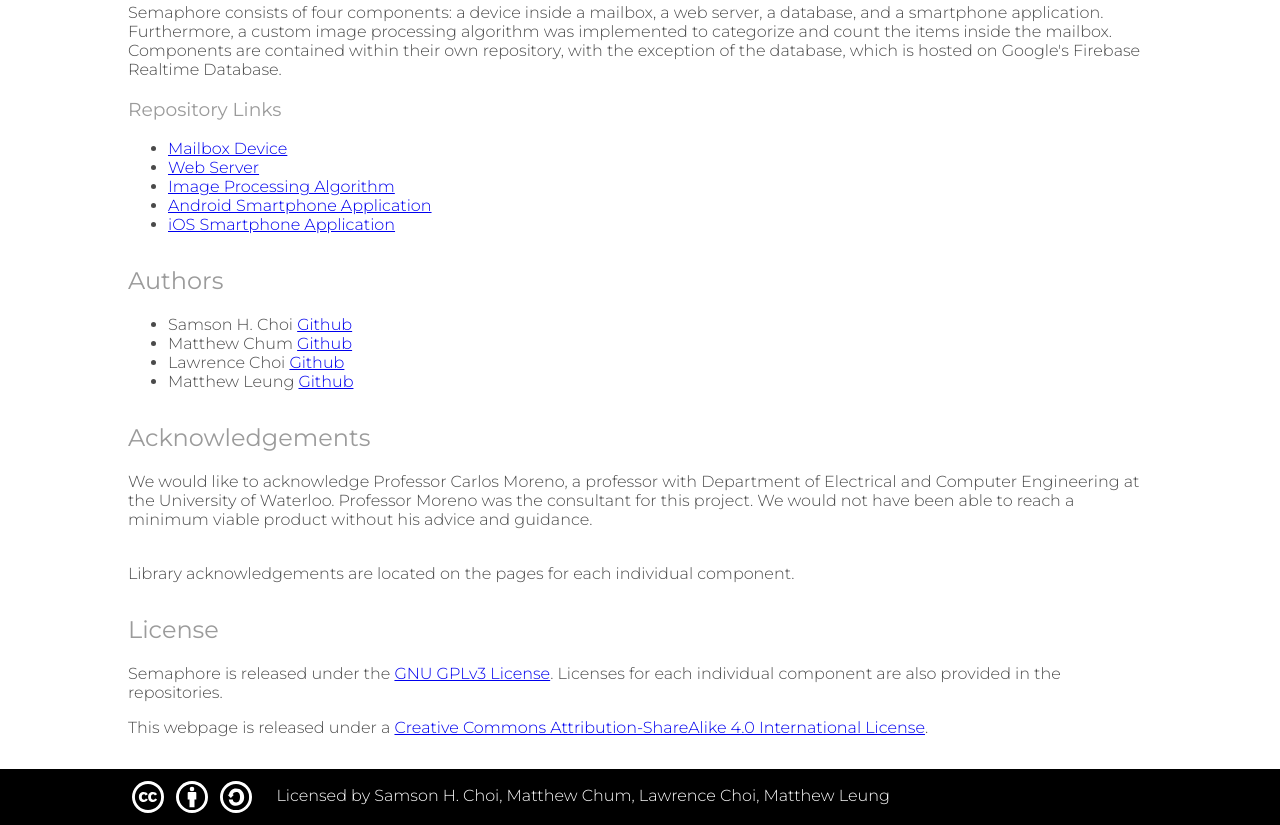
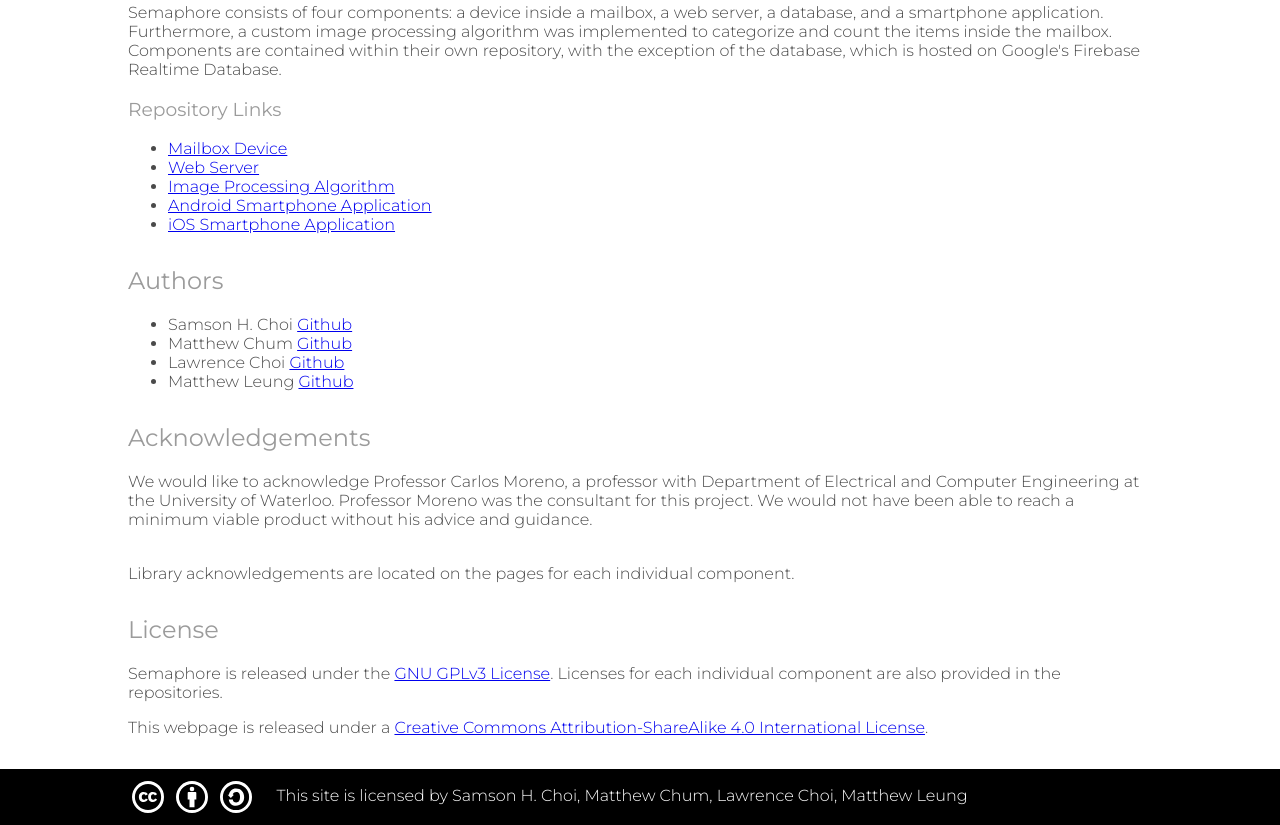
Before and after one commit to shlchoi/semaphore, a plain HTML site: page index.html in a window 1280 px wide. Shown: the part 333-1158 px from the top of the page. Drawn offline with Linux system fonts and the light colour scheme.

Commit message:
Update index.html

```diff
--- a/index.html
+++ b/index.html
@@ -73,7 +73,7 @@
 					<img alt="By Attribution" src="images/by.svg"/>
 					<img alt="Share Alike" src="images/sa.svg"/>
 				</a>
-				<div class="license_container">Licensed by Samson H. Choi, Matthew Chum, Lawrence Choi, Matthew Leung</div>
+				<div class="license_container">This site is licensed by Samson H. Choi, Matthew Chum, Lawrence Choi, Matthew Leung</div>
 			</div>
 
 		</div> <!-- #footer -->
```
